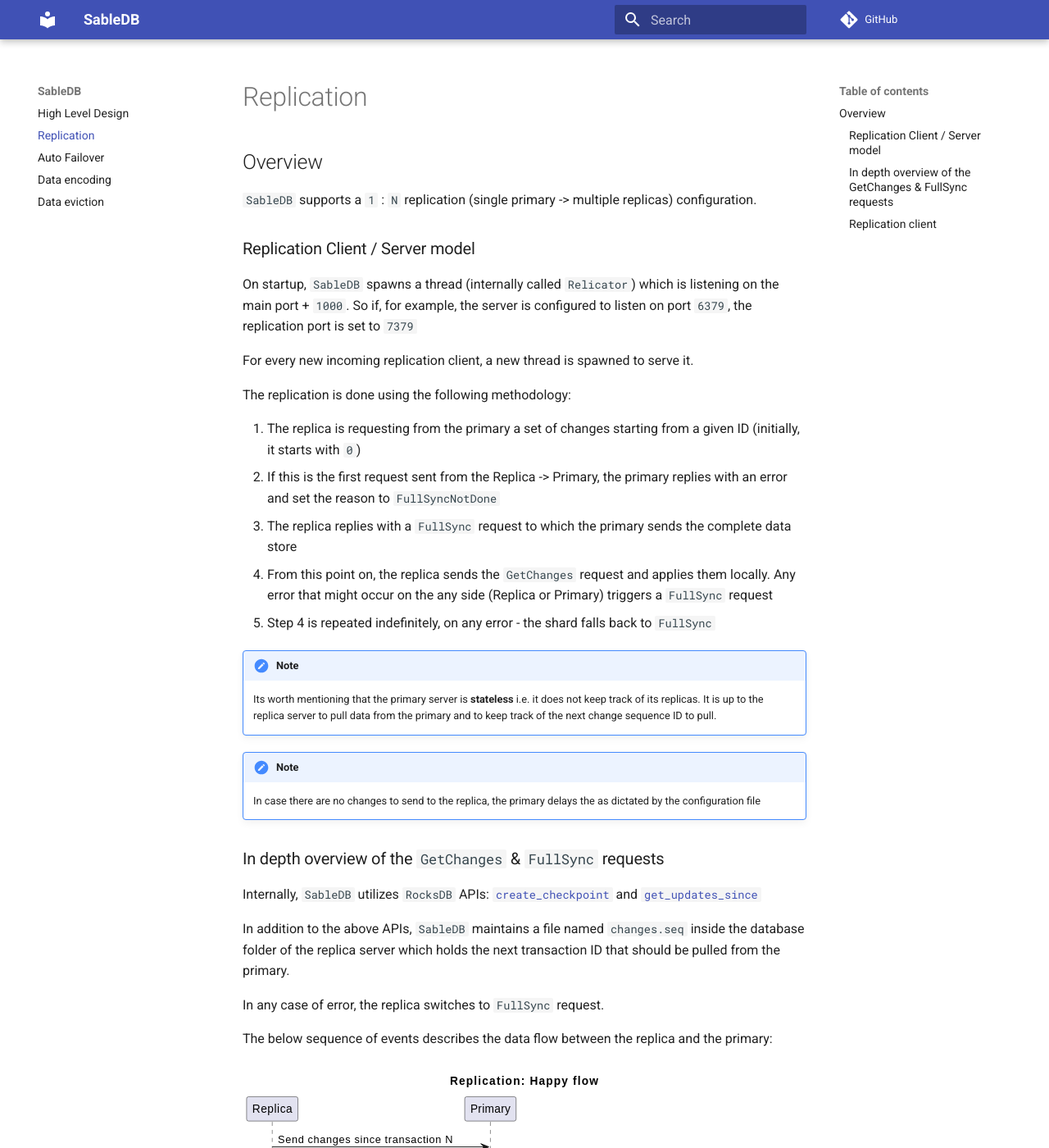
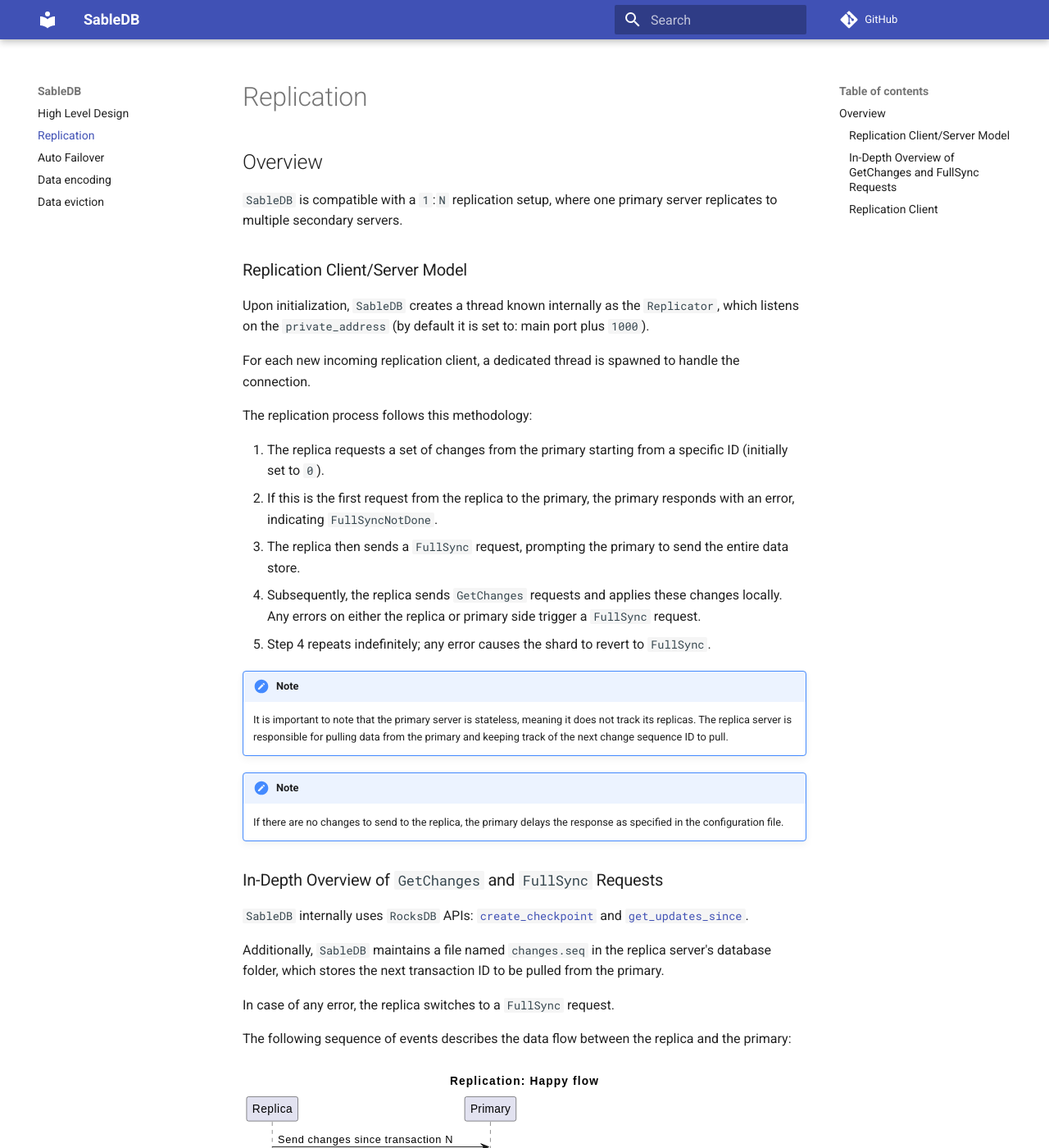
Before and after one commit to sabledb-io/sabledb, an MkDocs documentation site: the page built from docs/design/replication.md, in a window 1280 px wide and 1400 px high. Shown: the whole window at 82% size. Built offline with MkDocs 1.6.1 and Material for MkDocs 9.7.7, drawn with Linux system fonts in a browser that asks for light colours; comment, search, counter and statistics services are not loaded; some of the changed text lies outside the part shown.

Commit message:
Updated docs
Signed-off-by: SableDB <sabledb.database@gmail.com>

```diff
--- a/docs/design/replication.md
+++ b/docs/design/replication.md
@@ -1,51 +1,46 @@
 ## Overview
 
-`SableDB` supports a `1` : `N` replication (single primary -> multiple replicas) configuration.
+`SableDB` is compatible with a `1`:`N` replication setup, where one primary server replicates to multiple secondary servers.
 
-### Replication Client / Server model
+### Replication Client/Server Model
 
-On startup, `SableDB` spawns a thread (internally called `Relicator`) which is listening on the main port + `1000`.
-So if, for example, the server is configured to listen on port `6379`, the replication port is set to `7379`
+Upon initialization, `SableDB` creates a thread known internally as the `Replicator`, which listens on the `private_address`
+(by default it is set to: main port plus `1000`).
 
-For every new incoming replication client, a new thread is spawned to serve it.
+For each new incoming replication client, a dedicated thread is spawned to handle the connection.
 
-The replication is done using the following methodology:
+The replication process follows this methodology:
 
-1. The replica is requesting from the primary a set of changes starting from a given ID (initially, it starts with `0`)
-2. If this is the first request sent from the Replica -> Primary, the primary replies with an error and set the reason to `FullSyncNotDone`
-3. The replica replies with a `FullSync` request to which the primary sends the complete data store
-4. From this point on, the replica sends the `GetChanges` request and applies them locally. Any error that might occur on the any side (Replica or Primary) triggers a `FullSync` request
-5. Step 4 is repeated indefinitely, on any error - the shard falls back to `FullSync`
+1. The replica requests a set of changes from the primary starting from a specific ID (initially set to `0`).
+2. If this is the first request from the replica to the primary, the primary responds with an error, indicating `FullSyncNotDone`.
+3. The replica then sends a `FullSync` request, prompting the primary to send the entire data store.
+4. Subsequently, the replica sends `GetChanges` requests and applies these changes locally. Any errors on either the replica or primary side trigger a `FullSync` request.
+5. Step 4 repeats indefinitely; any error causes the shard to revert to `FullSync`.
 
-!!!Note
-    Its worth mentioning that the primary server is **stateless** i.e. it does not keep track of its replicas. It is up to the
-    replica server to pull data from the primary and to keep track of the next change sequence ID to pull.
+!!! Note
+    It is important to note that the primary server is stateless, meaning it does not track its replicas. The replica server is responsible for pulling data from the primary and keeping track of the next change sequence ID to pull.
 
-!!!Note
-    In case there are no changes to send to the replica, the primary delays the as dictated by the configuration file
+!!! Note
+    If there are no changes to send to the replica, the primary delays the response as specified in the configuration file.
 
+### In-Depth Overview of `GetChanges` and `FullSync` Requests
 
-### In depth overview of the `GetChanges` & `FullSync` requests
+`SableDB` internally uses `RocksDB` APIs: [`create_checkpoint`](https://github.com/facebook/rocksdb/wiki/Checkpoints) and
+[`get_updates_since`](https://github.com/facebook/rocksdb/wiki/Replication-Helpers).
 
-Internally, `SableDB` utilizes `RocksDB` APIs: [`create_checkpoint`][1] and [`get_updates_since`][2]
+Additionally, `SableDB` maintains a file named `changes.seq` in the replica server's database folder, which stores the
+next transaction ID to be pulled from the primary.
 
-In addition to the above APIs, `SableDB` maintains a file named `changes.seq` inside the database folder of the replica server
-which holds the next transaction ID that should be pulled from the primary.
+In case of any error, the replica switches to a `FullSync` request.
 
-In any case of error, the replica switches to `FullSync` request.
+The following sequence of events describes the data flow between the replica and the primary:
 
-The below sequence of events describes the data flow between the replica and the primary:
+![Changes Sync](../images/happy-flow-sync.svg)
 
-![changes sync](../images/happy-flow-sync.svg)
+When a `FullSync` is required, the flow changes to:
 
-When a `FullSync` is needed, the flow changes to this:
+![Full Sync](../images/fullsync.svg)
 
-![fullsync](../images/fullsync.svg)
+### Replication Client
 
-### Replication client
-
-In addition to the above, the replication instance of `SableDB` is running in `read-only` mode. i.e. it does not allow
-execution of any command marked as `Write`
-
-[1]: https://github.com/facebook/rocksdb/wiki/Checkpoints
-[2]: https://github.com/facebook/rocksdb/wiki/Replication-Helpers
+The replication instance of `SableDB` operates in `read-only` mode, meaning it does not allow the execution of any commands marked as `Write`.
```
Also changed, not shown: docs/design/auto-failover.md (+1 -1 lines), docs/design/eviction.md (+20 -37 lines).
